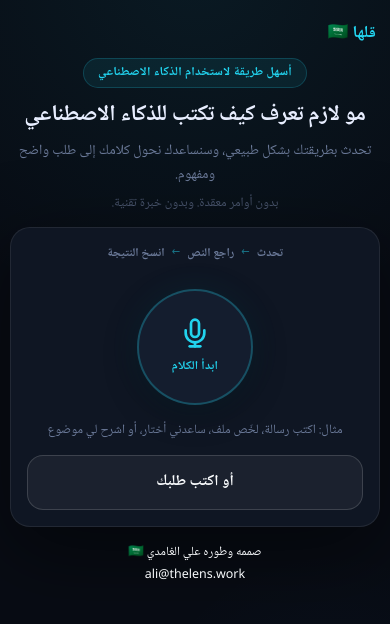
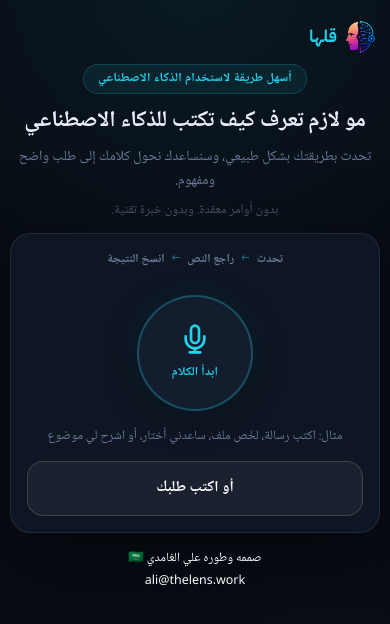
Before and after one commit to alghamdiaag/qolha, a plain HTML site: page frontend/index.html in a window 390 px wide. Drawn offline with Linux system fonts and the light colour scheme.

Commit message:
feat: add responsive qolha page logo

```diff
--- a/frontend/index.html
+++ b/frontend/index.html
@@ -12,13 +12,43 @@
   <meta charset="UTF-8">
   <meta name="viewport" content="width=device-width, initial-scale=1.0, viewport-fit=cover">
   <title>قلها</title>
+  <meta name="description" content="حوّل كلامك العادي إلى برومبت واضح وذكي">
+  <link rel="manifest" href="/manifest.json">
+  <link rel="icon" href="/favicon.ico" sizes="any">
+  <link rel="icon" type="image/png" sizes="16x16" href="/icons/favicon-16x16.png">
+  <link rel="icon" type="image/png" sizes="32x32" href="/icons/favicon-32x32.png">
+  <link rel="icon" type="image/png" sizes="48x48" href="/icons/favicon-48x48.png">
+  <link rel="apple-touch-icon" href="/icons/apple-touch-icon.png">
+  <meta name="theme-color" content="#070A1A">
+  <meta name="apple-mobile-web-app-capable" content="yes">
+  <meta name="apple-mobile-web-app-title" content="قلها">
+  <meta name="apple-mobile-web-app-status-bar-style" content="black-translucent">
+  <meta property="og:type" content="website">
+  <meta property="og:site_name" content="قلها">
+  <meta property="og:title" content="قلها">
+  <meta property="og:description" content="حوّل كلامك العادي إلى برومبت واضح وذكي">
+  <meta property="og:url" content="https://www.qolha.shop/">
+  <meta property="og:image" content="https://www.qolha.shop/images/qolha-social-card-1200x630.png">
+  <meta property="og:image:width" content="1200">
+  <meta property="og:image:height" content="630">
+  <meta property="og:locale" content="ar_SA">
+  <meta name="twitter:card" content="summary_large_image">
+  <meta name="twitter:title" content="قلها">
+  <meta name="twitter:description" content="حوّل كلامك العادي إلى برومبت واضح وذكي">
+  <meta name="twitter:image" content="https://www.qolha.shop/images/qolha-social-card-1200x630.png">
+  <link rel="preconnect" href="https://fonts.googleapis.com">
+  <link rel="preconnect" href="https://fonts.gstatic.com" crossorigin>
+  <link href="https://fonts.googleapis.com/css2?family=IBM+Plex+Sans+Arabic:wght@700;800&display=swap" rel="stylesheet">
   <link rel="stylesheet" href="style.css">
 </head>
 <body>
   <main class="page-shell">
 
     <section class="hero" aria-label="قلها">
-      <p class="brand">قلها 🇸🇦</p>
+      <p class="brand">
+        <img src="/icons/qolha-page-logo-transparent.png" alt="شعار قلها" class="brand-logo">
+        <span>قلها</span>
+      </p>
       <div class="badge">أسهل طريقة لاستخدام الذكاء الاصطناعي</div>
       <h1>مو لازم تعرف كيف تكتب للذكاء الاصطناعي</h1>
       <p class="lede">تحدث بطريقتك بشكل طبيعي، وسنساعدك نحول كلامك إلى طلب واضح ومفهوم.</p>
--- a/frontend/style.css
+++ b/frontend/style.css
@@ -57,10 +57,24 @@ body {
 .brand {
   margin: 0 0 10px;
   color: var(--primary);
+  display: flex;
+  align-items: center;
+  justify-content: flex-start;
+  gap: 8px;
+  font-family: "IBM Plex Sans Arabic", "IBM Plex Sans", "Noto Sans Arabic", "Segoe UI", Tahoma, Arial, sans-serif;
   font-size: 1.05rem;
   font-weight: 800;
   letter-spacing: 0.01em;
   text-align: start;
+  max-width: 100%;
+}
+
+.brand-logo {
+  width: auto;
+  height: clamp(30px, 9vw, 34px);
+  max-width: 22vw;
+  object-fit: contain;
+  flex: 0 0 auto;
 }
 
 .badge {
```
Also changed, not shown: frontend/public/icons/qolha-page-logo-transparent.png (added).
